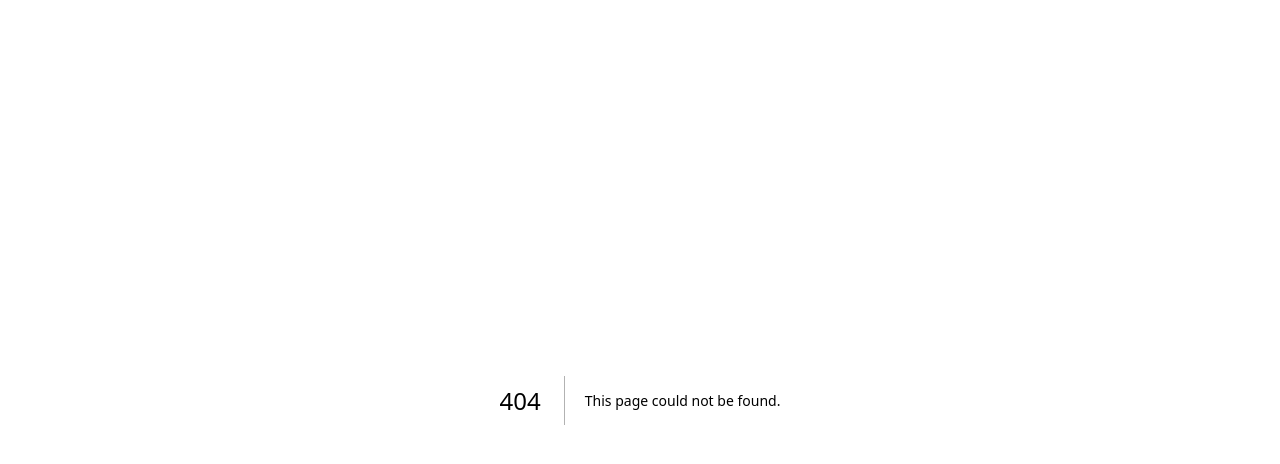
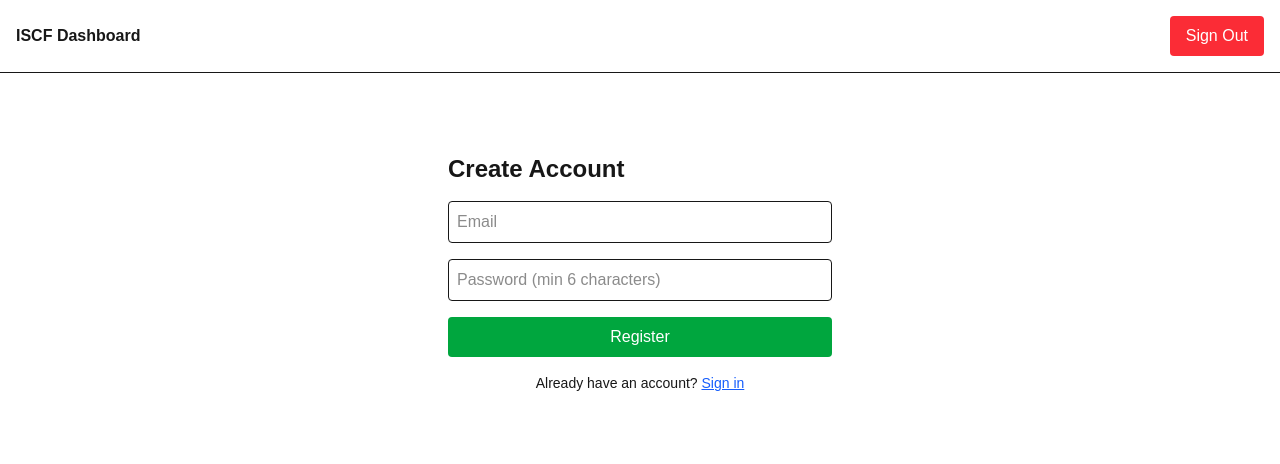
Before and after one commit to tiago-Mega/ISCF_Lab1, a Next.js app in the folder iscf-app/: page /register in a window 1280 px wide. Before the commit this address had no page. Shown: the top 464 px of the page. Built offline with nearby package versions, Linux system fonts and the light colour scheme; no server answers.

Commit message:
Logout and register Client

```diff
--- a/iscf-app/app/layout.tsx
+++ b/iscf-app/app/layout.tsx
@@ -1,5 +1,6 @@
 import type { Metadata } from "next";
 import { Geist, Geist_Mono } from "next/font/google";
+import LogoutButton from '@/components/LogoutButton';
 import "./globals.css";
 
 const geistSans = Geist({ variable: "--font-geist-sans", subsets: ["latin"] });
@@ -13,8 +14,12 @@ export const metadata: Metadata = {
 export default function RootLayout({ children }: Readonly<{ children: React.ReactNode }>) {
   return (
     <html lang="en">
-      <body className={`${geistSans.variable} ${geistMono.variable} antialiased`}>
-        {children}
+      <body>
+        <nav className="flex justify-between items-center p-4 border-b">
+          <span className="font-bold">ISCF Dashboard</span>
+          <LogoutButton />
+        </nav>
+        <main>{children}</main>
       </body>
     </html>
   );
--- a/iscf-app/app/login/page.tsx
+++ b/iscf-app/app/login/page.tsx
@@ -2,6 +2,7 @@
 import { useState } from 'react'
 import { createClient } from '@/lib/client'
 import { useRouter } from 'next/navigation'
+import Link from 'next/link'
 
 export default function LoginPage() {
   const [email, setEmail] = useState('')
@@ -29,6 +30,10 @@ export default function LoginPage() {
       <input type="password" placeholder="Password" value={password}
         onChange={e => setPassword(e.target.value)} className="border p-2 rounded" required />
       <button type="submit" className="bg-blue-600 text-white p-2 rounded">Sign In</button>
+      <p className="text-sm text-center">
+        Don&apos;t have an account?{' '}
+        <Link href="/register" className="text-blue-600 underline">Create one</Link>
+      </p>
     </form>
   )
 }
--- /dev/null
+++ b/iscf-app/app/register/page.tsx
@@ -0,0 +1,46 @@
+'use client'
+import { useState } from 'react'
+import { createClient } from '@/lib/client'
+import { useRouter } from 'next/navigation'
+import Link from 'next/link'
+
+export default function RegisterPage() {
+  const [email, setEmail] = useState('')
+  const [password, setPassword] = useState('')
+  const [error, setError] = useState('')
+  const [message, setMessage] = useState('')
+  const router = useRouter()
+  const supabase = createClient()
+
+  const handleRegister = async (e: React.FormEvent) => {
+    e.preventDefault()
+    setError('')
+    setMessage('')
+
+    const { error } = await supabase.auth.signUp({ email, password })
+
+    if (error) {
+      setError(error.message)
+    } else {
+      setMessage('Account created! You can now log in.')
+      setTimeout(() => router.push('/login'), 2000)
+    }
+  }
+
+  return (
+    <form onSubmit={handleRegister} className="flex flex-col gap-4 max-w-sm mx-auto mt-20">
+      <h1 className="text-2xl font-bold">Create Account</h1>
+      {error && <p className="text-red-500">{error}</p>}
+      {message && <p className="text-green-500">{message}</p>}
+      <input type="email" placeholder="Email" value={email}
+        onChange={e => setEmail(e.target.value)} className="border p-2 rounded" required />
+      <input type="password" placeholder="Password (min 6 characters)" value={password}
+        onChange={e => setPassword(e.target.value)} className="border p-2 rounded" required />
+      <button type="submit" className="bg-green-600 text-white p-2 rounded">Register</button>
+      <p className="text-sm text-center">
+        Already have an account?{' '}
+        <Link href="/login" className="text-blue-600 underline">Sign in</Link>
+      </p>
+    </form>
+  )
+}
--- a/iscf-app/components/LogoutButton.tsx
+++ b/iscf-app/components/LogoutButton.tsx
@@ -11,5 +11,12 @@ export default function LogoutButton() {
     router.push('/login')
   }
 
-  return <button onClick={handleLogout}>Sign Out</button>
+  return (
+    <button
+      onClick={handleLogout}
+      className="bg-red-500 text-white px-4 py-2 rounded hover:bg-red-600"
+    >
+      Sign Out
+    </button>
+  )
 }
```
